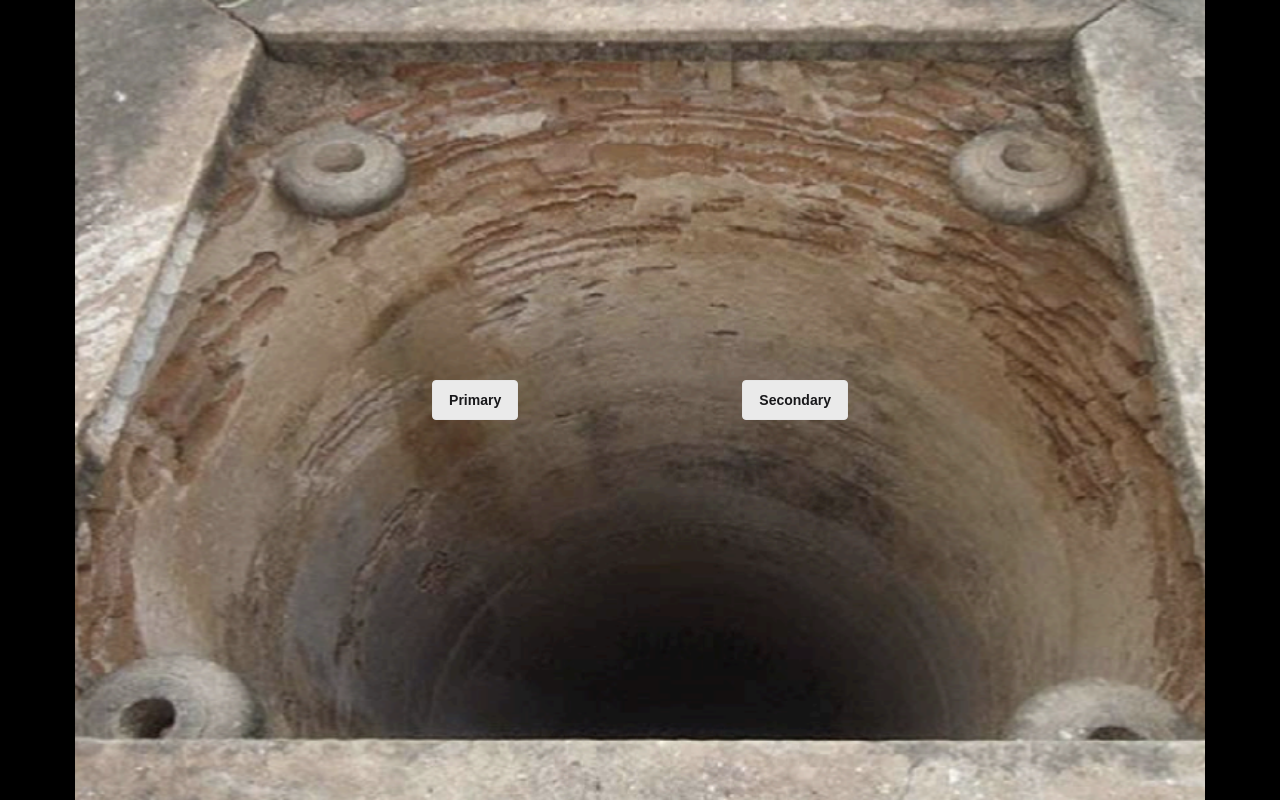
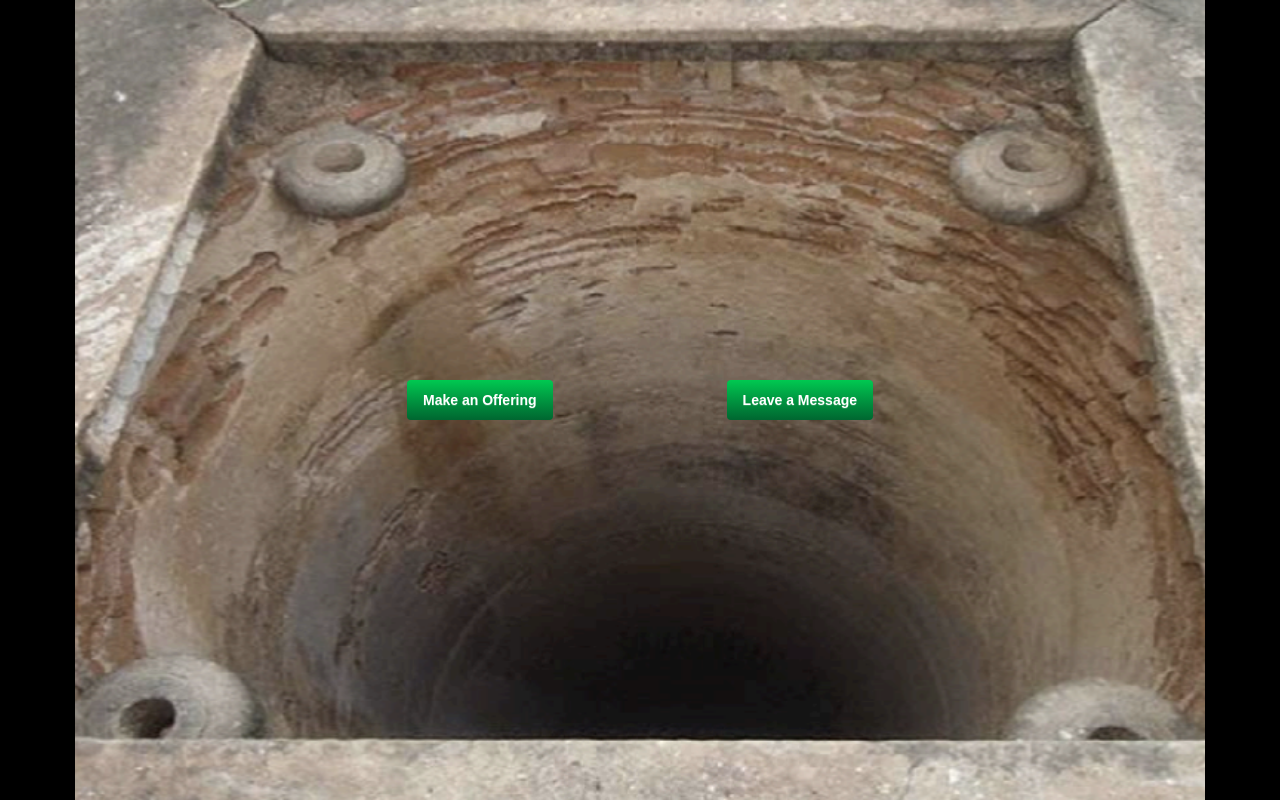
Before and after one commit to RyanDelbango/immortality-hole, a Next.js app: page / in a window 1280 px wide. Built offline with nearby package versions, Linux system fonts and the light colour scheme.

Commit message:
Style buttons with gradient

```diff
--- a/src/app/page.tsx
+++ b/src/app/page.tsx
@@ -63,11 +63,11 @@ export default function Home() {
               ${showButton ? 'opacity-100 z-20' : 'opacity-0 z-0'}
               ${!showButton ? 'pointer-events-none' : ''}`}
           >
-            <ClientButton className="btn btn-soft" onClick={handleButtonClick}>
-              Primary
+            <ClientButton onClick={handleButtonClick}>
+              Make an Offering
             </ClientButton>
-            <ClientButton className="btn btn-soft" onClick={handleButtonClick}>
-              Secondary
+            <ClientButton onClick={handleButtonClick}>
+              Leave a Message
             </ClientButton>
           </div>
 
--- a/src/components/ClientButton.tsx
+++ b/src/components/ClientButton.tsx
@@ -6,7 +6,11 @@ interface ButtonProps {
     onClick?: () => void;
 }
 
-export default function ClientButton({ className, children, onClick }: ButtonProps) {
+export default function ClientButton({
+    className = "btn bg-gradient-to-b from-green-500 to-green-800 border-none shadow-none text-white",
+    children,
+    onClick
+}: ButtonProps) {
     const handleClick = () => {
         if (onClick) {
             onClick();
```
Lines whose indentation alone changed are shown as unchanged.
